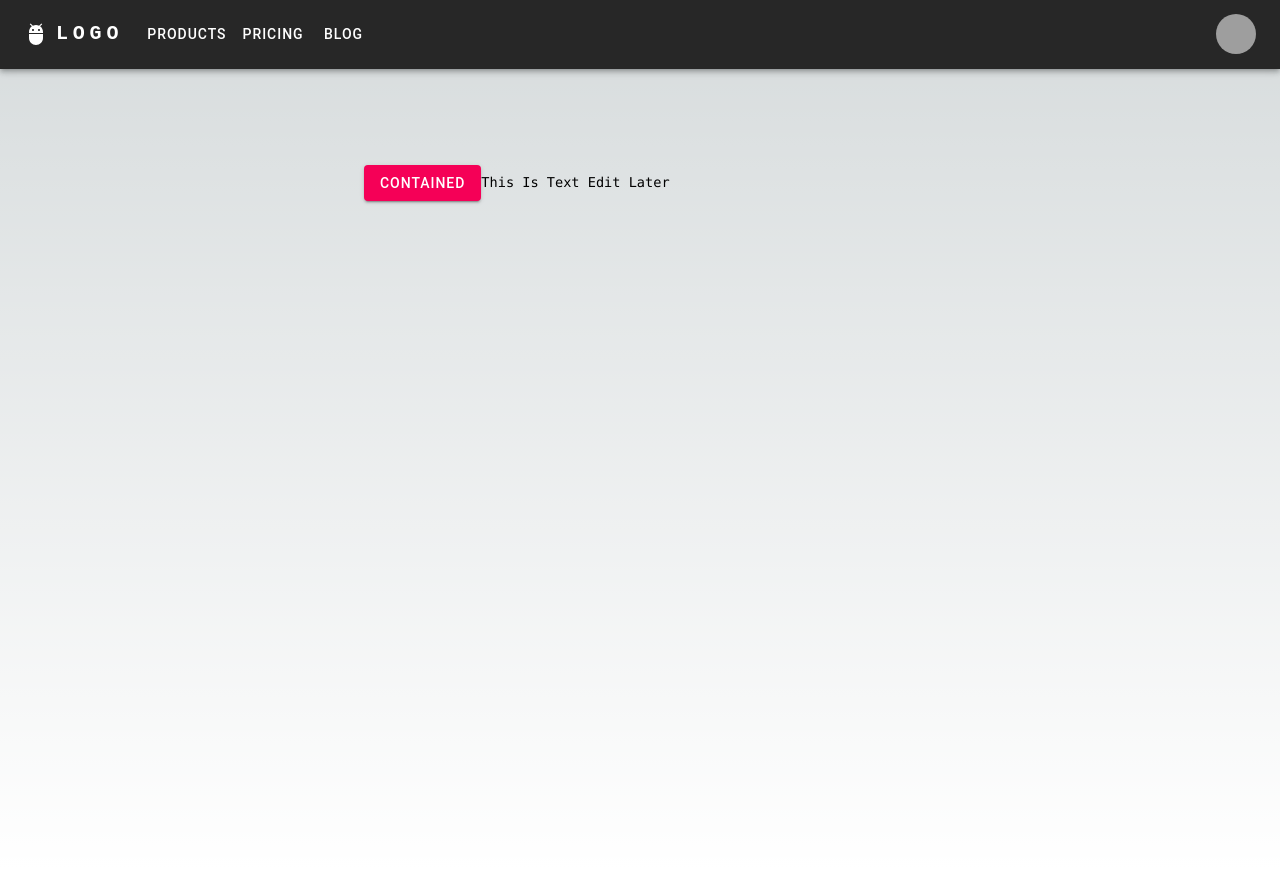
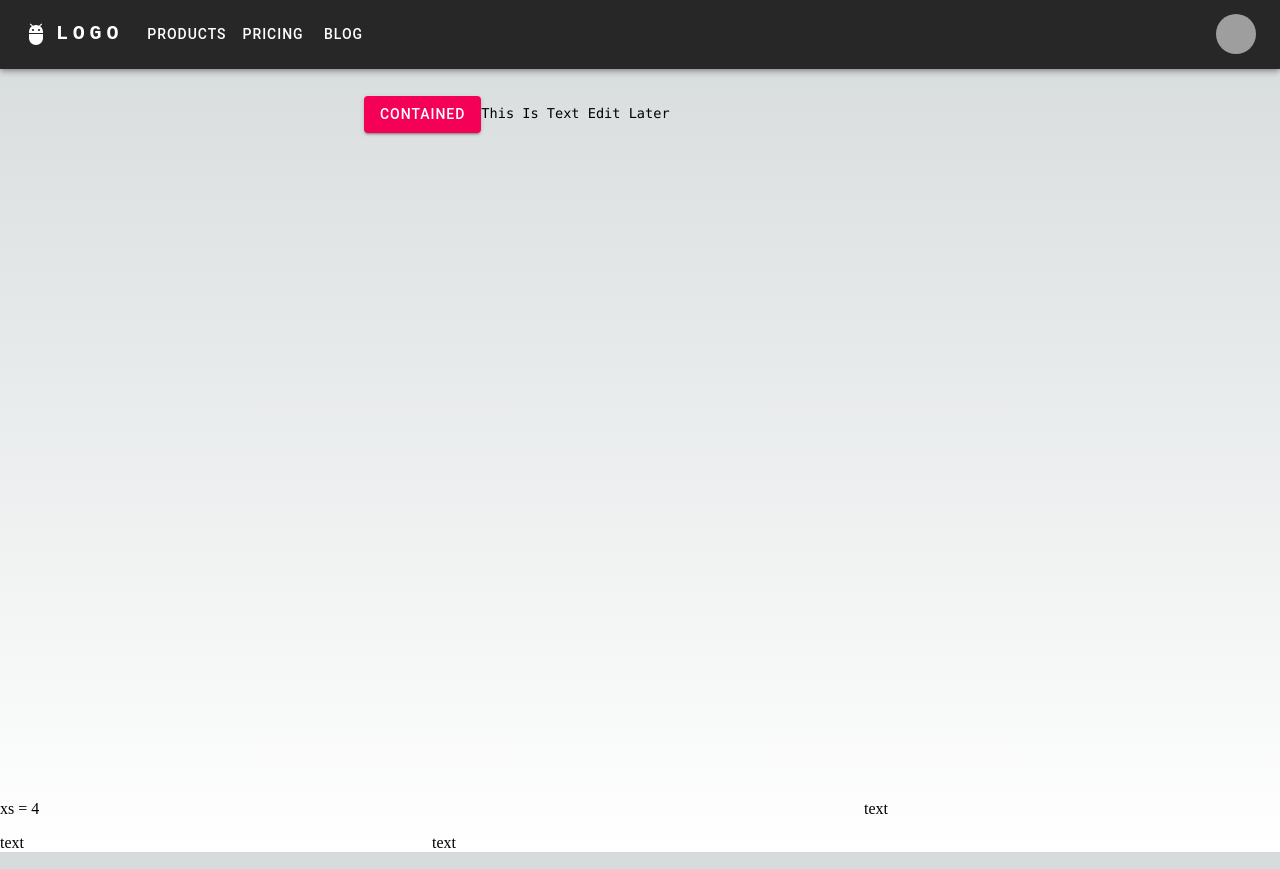
Before and after one commit to TanNguyen120/hall-of-game, a Next.js app: page / in a window 1280 px wide. Built offline with nearby package versions, Linux system fonts and the light colour scheme; grey boxes are pictures that could not be loaded.

Commit message:
grid footer

```diff
--- a/src/app/layout.tsx
+++ b/src/app/layout.tsx
@@ -1,11 +1,11 @@
 // The emotion engine does not support sever side render so we must use the "use client " decorate
 'use client';
 
-import SimpleBottomNavigation from '@/components/bottomNav';
 import AppBar from '@/components/appBar';
 import { ThemeProvider } from '@emotion/react';
 import gamerTheme from '@/styles/theme/gamerTheme';
 import './globals.css';
+import Footer from '@/components/footer';
 
 export default function RootLayout({
   children,
@@ -25,6 +25,7 @@ export default function RootLayout({
         {/* <SearchAppBar /> */}
         <body>{children}</body>
         {/* The layout Footer */}
+        <Footer />
       </ThemeProvider>
     </html>
   );
--- a/src/components/appBar.tsx
+++ b/src/components/appBar.tsx
@@ -40,7 +40,7 @@ function ResponsiveAppBar() {
   };
 
   return (
-    <AppBar position='static'>
+    <AppBar position='fixed'>
       <Container maxWidth='xl'>
         <Toolbar disableGutters>
           <AdbIcon sx={{ display: { xs: 'none', md: 'flex' }, mr: 1 }} />
--- /dev/null
+++ b/src/components/footer.tsx
@@ -0,0 +1,20 @@
+import { Grid } from '@mui/material';
+
+export default function Footer() {
+  return (
+    <Grid container spacing={2}>
+      <Grid item xs={8}>
+        <div>xs = 4</div>
+      </Grid>
+      <Grid item xs={4}>
+        <div> text </div>
+      </Grid>
+      <Grid item xs={4}>
+        <div>text</div>
+      </Grid>
+      <Grid item xs={8}>
+        <div>text</div>
+      </Grid>
+    </Grid>
+  );
+}
```
